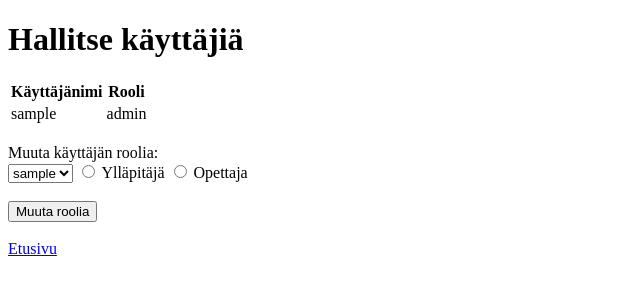
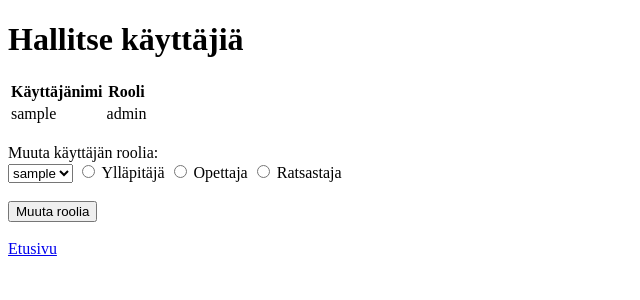
Before and after one commit to sonjasil/tallitietokanta, a Flask app: template templates/admin_users.html in a window 1280 px wide. Shown: the top 300 px of the page, without its empty margins (0-640 px from the left). Run offline with Flask 3, Linux system fonts and the light colour scheme; the template is opened without the code that fills it: most values are stand-ins (such as "Sample title", 1, 10 or a date in 2020).

Commit message:
Added role option for rider

```diff
--- a/templates/admin_users.html
+++ b/templates/admin_users.html
@@ -16,6 +16,7 @@ Muuta käyttäjän roolia: <br>
 </select>
 <input type="radio" name="role" value="Ylläpitäjä"> Ylläpitäjä
 <input type="radio" name="role" value="Opettaja"> Opettaja
+<input type="radio" name="role" value="Ratsastaja"> Ratsastaja
 <br>
 <br>
 <input type="submit" value="Muuta roolia">
```
